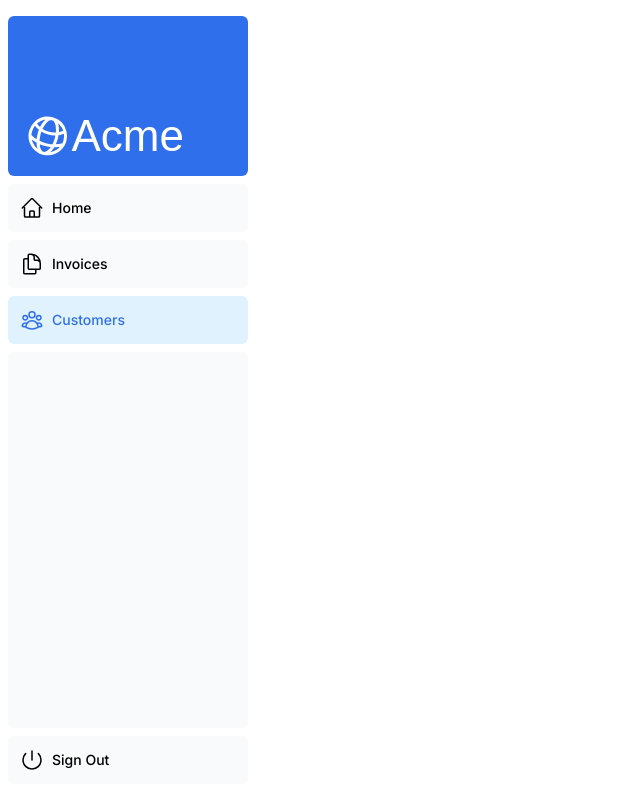
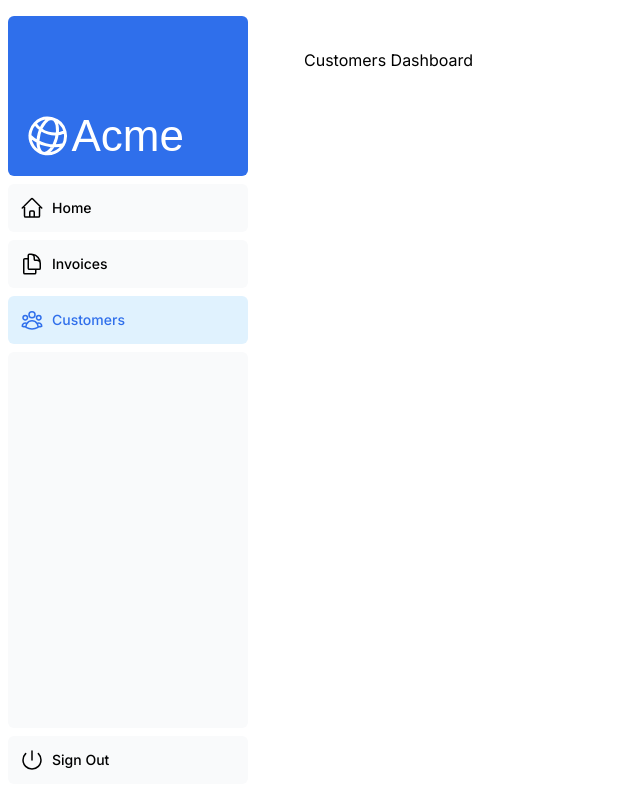
Before and after one commit to dnagard/nextjs-dashboard, a Next.js app: page /dashboard/customers in a window 1280 px wide. Shown: the whole page, without its empty margins (0-640 px from the left). Built offline with nearby package versions, Linux system fonts and the light colour scheme; a web font is replaced by a local one.

Commit message:
Fixed the display bug. It was in layouts.tsx

```diff
--- a/app/dashboard/layout.tsx
+++ b/app/dashboard/layout.tsx
@@ -1,4 +1,4 @@
-import SideNav from "../ui/dashboard/sidenav";
+import SideNav from '@/app/ui/dashboard/sidenav';
 
 export default function Layout({ children }: { children: React.ReactNode }) {
   return (
@@ -6,6 +6,7 @@ export default function Layout({ children }: { children: React.ReactNode }) {
       <div className="w-full flex-none md:w-64">
         <SideNav />
       </div>
+      <div className="flex-grow p-6 md:overflow-y-auto md:p-12">{children}</div>
     </div>
   );
 }
--- /dev/null
+++ b/app/dashboard/loading.tsx
@@ -0,0 +1,3 @@
+export default function Loading() {
+    return <div>Loading...</div>;
+}
--- a/app/lib/data.ts
+++ b/app/lib/data.ts
@@ -14,12 +14,12 @@ export async function fetchRevenue() {
     // Artificially delay a response for demo purposes.
     // Don't do this in production :)
 
-    // console.log('Fetching revenue data...');
-    // await new Promise((resolve) => setTimeout(resolve, 3000));
+    console.log('Fetching revenue data...');
+    await new Promise((resolve) => setTimeout(resolve, 3000));
 
     const data = await sql<Revenue>`SELECT * FROM revenue`;
 
-    // console.log('Data fetch completed after 3 seconds.');
+    console.log('Data fetch completed after 3 seconds.');
 
     return data.rows;
   } catch (error) {
```
Lines whose indentation alone changed are shown as unchanged.
